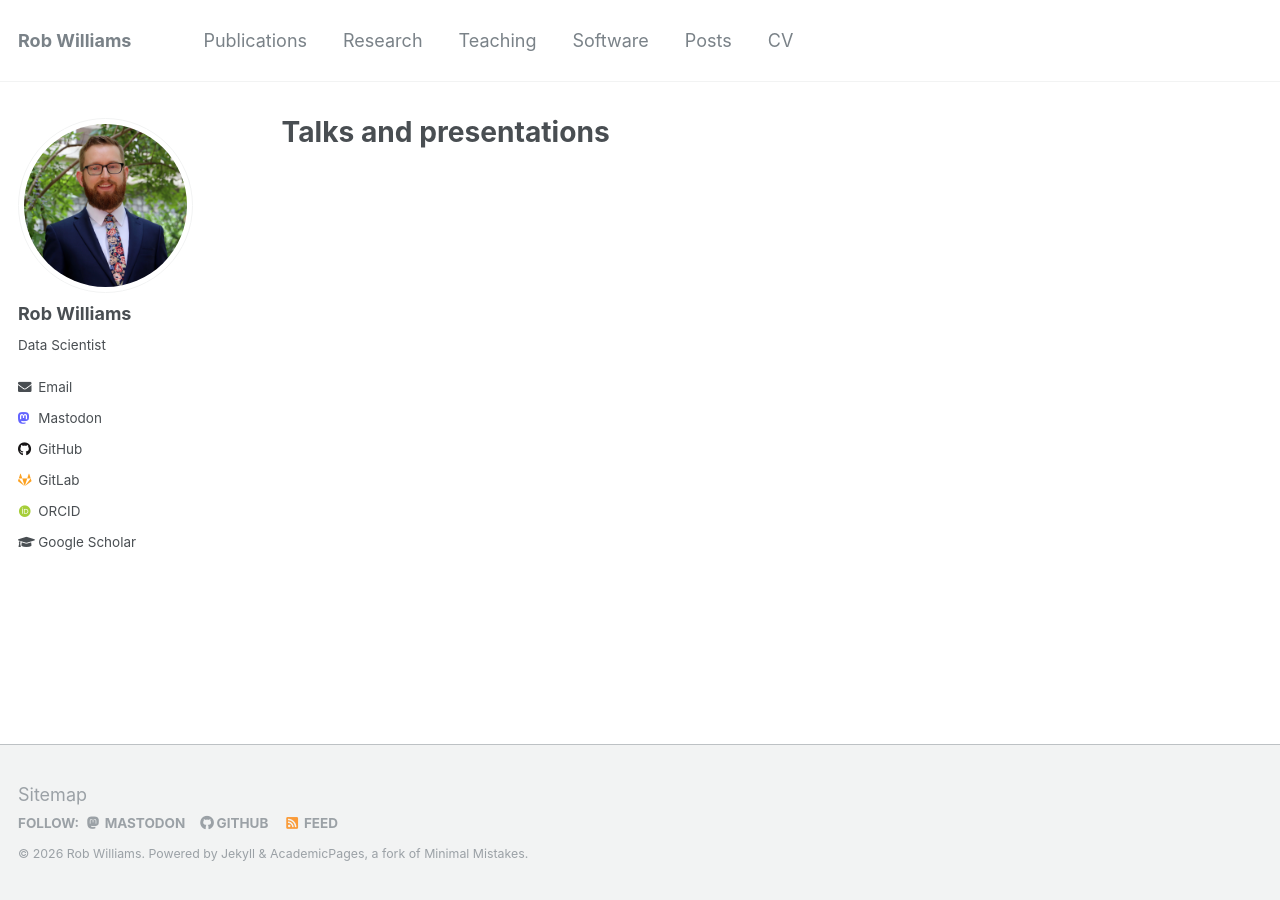
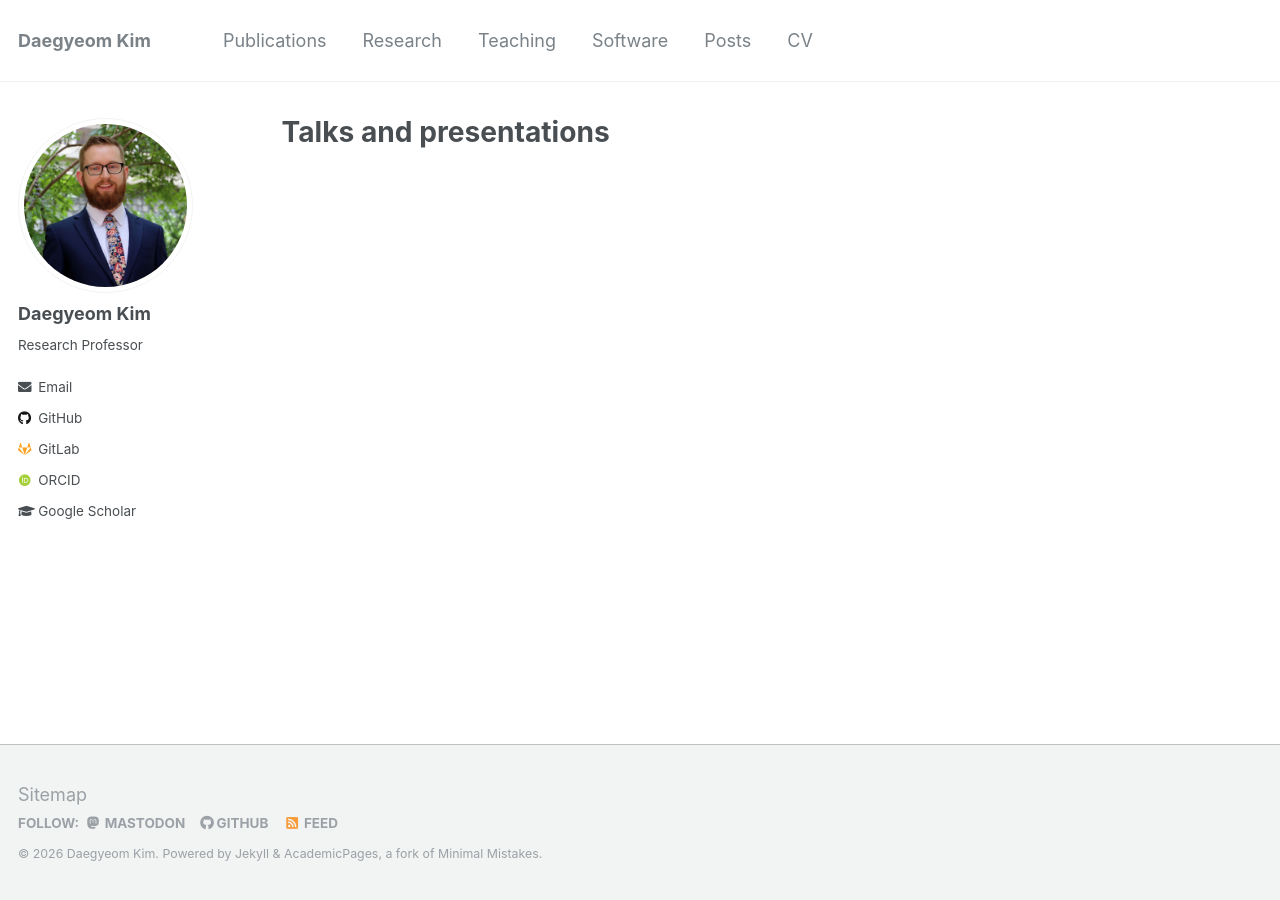
Before and after one commit to dgyeomkim/dgyeomkim.github.io, a Jekyll site: the page built from _pages/talks.html, in a window 1280 px wide. Built offline with Jekyll 4.4.1, drawn with Linux system fonts in a browser that asks for light colours; some web fonts are replaced.

Commit message:
edit _config.yml

```diff
--- a/_config.yml
+++ b/_config.yml
@@ -7,13 +7,13 @@
 
 # Site Settings
 locale                   : "en-US"
-title                    : "Rob Williams"
+title                    : "Daegyeom Kim"
 title_separator          : "-"
-name                     : &name "Rob Williams"
-description              : &description "Postdoc in Political Science"
+name                     : &name "Daegyeom Kim"
+description              : &description "Research Professor in Gachon University"
 url                      : https://jayrobwilliams.com # the base hostname & protocol for your site e.g. "https://mmistakes.github.io"
 baseurl                  : "" # the subpath of your site, e.g. "/blog"
-repository               : "jayrobwilliams/jayrobwilliams.github.io"
+repository               : "dgyeomkim/dgyeomkim.github.io"
 teaser                   : # filename of teaser fallback teaser image placed in /images/, .e.g. "500x300.png"
 breadcrumbs              : false # true, false (default)
 words_per_minute         : 160
@@ -79,20 +79,20 @@ analytics:
   google:
     tracking_id          :
   goatcounter:
-    code		 : jayrobwilliams
+    code		 : dgyeomkim
 
 
 # Site Author
 author:
-  name             : "Rob Williams"
+  name             : "Daegyeom Kim"
   avatar           : "profile.png"
-  bio              : "Data Scientist"
+  bio              : "Research Professor"
   location         :
   employer         :
   pubmed           :
-  orcid            : "http://orcid.org/0000-0001-9259-3883"
-  googlescholar    : "https://scholar.google.com/citations?user=fiaPSmgAAAAJ"
-  email            : "rob.williams@wustl.edu"
+  orcid            : "https://orcid.org/0000-0002-2234-2955"
+  googlescholar    : "https://scholar.google.com/citations?user=036VSGoAAAAJ&hl=ko"
+  email            : "dgyeom.kim@gmail.com"
   researchgate     :  # example: "https://www.researchgate.net/profile/yourprofile"
   uri              :
   bitbucket        :
@@ -101,15 +101,15 @@ author:
   flickr           :
   facebook         :
   foursquare       :
-  github           : "jayrobwilliams"
-  gitlab           : "jayrobwilliams"
+  github           : "dgyeomkim"
+  gitlab           : "dgyeomkim"
   google_plus      :
   keybase          :
   instagram        :
   impactstory      : #"https://profiles.impactstory.org/u/xxxx-xxxx-xxxx-xxxx"
   lastfm           :
   linkedin         :
-  mastodon         : "fosstodon.org/@jayrobw"
+  mastodon         : #"fosstodon.org/@jayrobw"
   pinterest        :
   soundcloud       :
   stackoverflow    : #"https://stackoverflow.com/users/10912314/jayrobwilliams"
```
